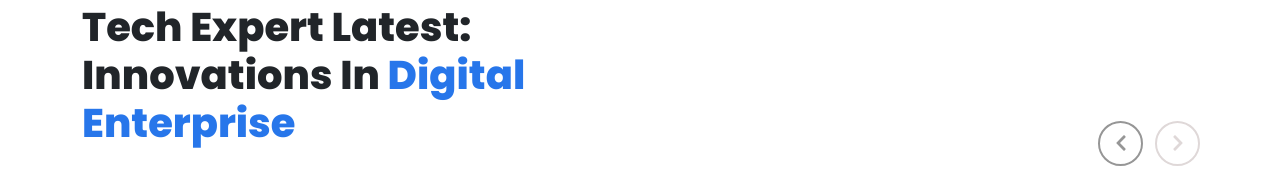
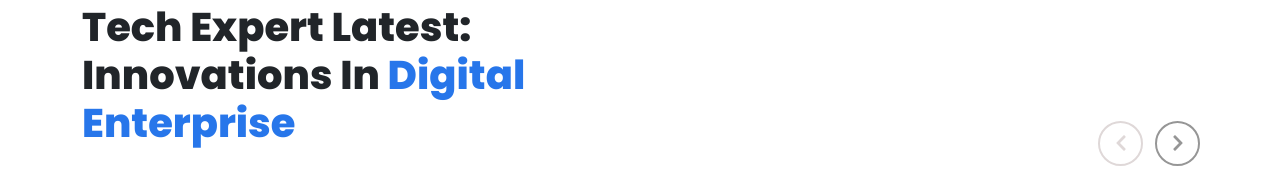
Before and after one commit to Nadir123649/novatore-new, a Next.js app: page /artificialIntelligence in a window 1280 px wide. Shown: the part 4260-4453 px from the top of the page. Built offline with nearby package versions, Linux system fonts and the light colour scheme; grey boxes are pictures that could not be loaded.

Commit message:
rtl ltr conversion with tooltip

```diff
--- a/src/components/Innovation.tsx
+++ b/src/components/Innovation.tsx
@@ -24,8 +24,8 @@ const NextArrow: React.FC<ArrowProps> = ({ onClick, isDisabled }) => {
       <div
         onClick={!isDisabled ? onClick : undefined}
         className={`arrow next flex justify-center items-center border-2 rounded-full p-2 cursor-pointer ${isDisabled
-          ? "text-[#969696] border-[#969696] hover:bg-transparent hover:text-[#969696] hover:border-[#969696]"
-          : "text-[#dfd8d8] border-[#dfd8d8]  hover:bg-[#2776ea] hover:text-white hover:border-[#00000000]"
+          ? " text-[#dfd8d8] border-[#dfd8d8] hover:bg-transparent hover:text-[#dfd8d8] hover:border-[#dfd8d8]"
+          : "text-[#969696] border-[#969696] group-hover:bg-[#2776ea] group-hover:text-white group-hover:border-[#00000000]"
           }`}
       >
         <FaChevronRight className="text-lg" />
@@ -41,8 +41,8 @@ const PrevArrow: React.FC<ArrowProps> = ({ onClick, isDisabled }) => {
       <div
         onClick={!isDisabled ? onClick : undefined}
         className={`arrow prev flex justify-center items-center border-2 rounded-full p-2 cursor-pointer ${isDisabled
-          ? " text-[#969696] border-[#969696] hover:bg-transparent hover:text-[#969696] hover:border-[#969696]"
-          : " text-[#dfd8d8] border-[#dfd8d8]  hover:bg-[#2776ea] hover:text-white hover:border-[#00000000]"
+          ? " text-[#dfd8d8] border-[#dfd8d8] hover:bg-transparent hover:text-[#dfd8d8] hover:border-[#dfd8d8]"
+          : " text-[#969696] border-[#969696] group-hover:bg-[#2776ea] group-hover:text-white group-hover:border-[#00000000]"
           }`}
       >
         <FaChevronLeft className="text-lg" />
--- a/src/components/MegaMenu.tsx
+++ b/src/components/MegaMenu.tsx
@@ -1,9 +1,10 @@
 import React from "react";
 import Image from "next/image";
-import { useRouter } from "next/navigation";
+// import { useRouter } from "next/navigation";
 import { featurestable, listingstable, menuitems, data } from "@/constants/indesx";
 import Link from "next/link";
 import { Container } from "react-bootstrap";
+import { useRouter } from 'next/router';
 
 
 interface MegaMenuProps {
@@ -11,8 +12,10 @@ interface MegaMenuProps {
 }
 const MegaMenu: React.FC<MegaMenuProps> = ({ activeMenu }) => {
   const router = useRouter();
-  const handleNavigation = (url: any) => {
-    router.push(url);
+  const handleRefreshAndNavigate = (url: string) => {
+    router.push(url).then(() => {
+      router.reload();
+    });
   };
 
   const filteredMenuItems = menuitems.filter(
@@ -23,6 +26,8 @@ const MegaMenu: React.FC<MegaMenuProps> = ({ activeMenu }) => {
   const activeMenuItem = menuitems.find(item => item.title.toLowerCase() === activeMenu.toLowerCase());
   const isThirdSectionHidden = activeMenu.toLowerCase() === 'services' || !activeMenuItem;
 
+
+
   return (
     <div className="relative megamenu-card ease-in-out duration-300 rounded-[16px]">
       <Container className="card navbar-menu-card bg-white sm:rounded-none md:rounded-[16px] ease-in-out duration-300 h-[480px] md:h-auto sm:border:none ">
@@ -31,7 +36,7 @@ const MegaMenu: React.FC<MegaMenuProps> = ({ activeMenu }) => {
           <div className="pl-4 sm:py-0 md:py-3 col-span-12 md:col-span-4 ">
             {filteredListings.map((listing: { id: React.Key | null | undefined; heading: any | number | bigint | boolean | React.ReactElement<any, any | React.JSXElementConstructor<any>> | Iterable<React.ReactNode> | React.ReactPortal | Promise<React.AwaitedReactNode> | null | undefined; link: any | null | undefined; details: { text: string; link: string }[]; }) => (
               <div key={listing.id} className="d-flex flex-col">
-                <a onClick={() => handleNavigation(listing.link)} >
+                <a onClick={() => handleRefreshAndNavigate(listing.link)}  >
                   <h1 className="font-semibold text-lg text-[#2776EA] text-[18px] pt-2 hover:text-[#0a58ca]">{listing.heading}</h1>
                 </a>
 
@@ -41,7 +46,7 @@ const MegaMenu: React.FC<MegaMenuProps> = ({ activeMenu }) => {
                       key={index}
                       className="pt-1 text-[#4F4F4F] cursor-pointer hover:text-[#2776EA] "
                     >
-                      <a onClick={() => handleNavigation(detail.link)} className="text-[#4F4F4F] hover:text-[#2776EA] hover:underline">
+                      <a onClick={() => handleRefreshAndNavigate(detail.link)} className="text-[#4F4F4F] hover:text-[#2776EA] hover:underline">
                         {detail.text}
                       </a>
                     </li>
@@ -54,7 +59,7 @@ const MegaMenu: React.FC<MegaMenuProps> = ({ activeMenu }) => {
           <div className="pl-4 sm:my-0 md:my-3 col-span-12 md:col-span-4">
             {filteredFeatures.map((feature: { id: React.Key | null | undefined; heading: string | number | bigint | boolean | React.ReactElement<any, string | React.JSXElementConstructor<any>> | Iterable<React.ReactNode> | React.ReactPortal | Promise<React.AwaitedReactNode> | null | undefined; link: any | null | undefined; details: any[]; }) => (
               <div key={feature.id} className="d-flex flex-col">
-                <a onClick={() => handleNavigation(feature.link)}>
+                <a onClick={() => handleRefreshAndNavigate(feature.link)}>
                   {feature.heading ? (
                     <h1 className="font-semibold text-lg text-[#2776EA] pt-2 hover:text-[#0a58ca]">
                       {feature.heading}
@@ -69,7 +74,7 @@ const MegaMenu: React.FC<MegaMenuProps> = ({ activeMenu }) => {
                       key={index}
                       className="pt-1 text-[#4F4F4F] cursor-pointer hover:text-[#2776EA]"
                     >
-                      <a onClick={() => handleNavigation(detail.link)} className="text-[#4F4F4F] hover:text-[#2776EA]">
+                      <a onClick={() => handleRefreshAndNavigate(detail.link)} className="text-[#4F4F4F] hover:text-[#2776EA]">
                         {detail.text}
                       </a>
                     </li>
@@ -83,7 +88,7 @@ const MegaMenu: React.FC<MegaMenuProps> = ({ activeMenu }) => {
             <div className="pl-4 sm:my-0 md:my-3 col-span-12 md:col-span-4">
               {data.map((list) => (
                 <div key={list.id} className="d-flex flex-col">
-                  <a onClick={() => handleNavigation(list.link)} >
+                  <a onClick={() => handleRefreshAndNavigate(list.link)} >
                     <h1 className="font-semibold text-lg text-[#2776EA]  pt-[9px] hover:text-[#0a58ca]">
                       {list.heading}
                     </h1>
@@ -95,7 +100,7 @@ const MegaMenu: React.FC<MegaMenuProps> = ({ activeMenu }) => {
                         className=" pt-1 text-[#4F4F4F] cursor-pointer hover:text-[#2776EA]"
                       >
 
-                        <a onClick={() => handleNavigation(item.link)} className="text-[#4F4F4F] hover:text-[#2776EA]">
+                        <a onClick={() => handleRefreshAndNavigate(item.link)} className="text-[#4F4F4F] hover:text-[#2776EA]">
                           {item.text}
                         </a>
                       </li>
@@ -117,7 +122,7 @@ const MegaMenu: React.FC<MegaMenuProps> = ({ activeMenu }) => {
                     className="py-3 w-[300px] md:w-full"
                   />
                   <p className="max-w-[280px]">{item.description}</p>
-                  <a onClick={() => handleNavigation(item.url)}
+                  <a onClick={() => handleRefreshAndNavigate(item.url)}
                     className="text-[#2776EA] underline font-medium "> <p className=" hover:underline hover:text-[#0a58ca] m-0 p-0">Learn More</p></a>
                 </div>
               ))}
--- a/src/components/TrendingNow.tsx
+++ b/src/components/TrendingNow.tsx
@@ -72,7 +72,7 @@ const TrendingNow = () => {
   const [isLastSlideVisible, setIsLastSlideVisible] = useState(false);
 
   const totalSlides = trendings.length;
-  const slidesToShow = 3;
+  const slidesToShow = 2.9;
 
   const settings = {
     dots: false,
```
